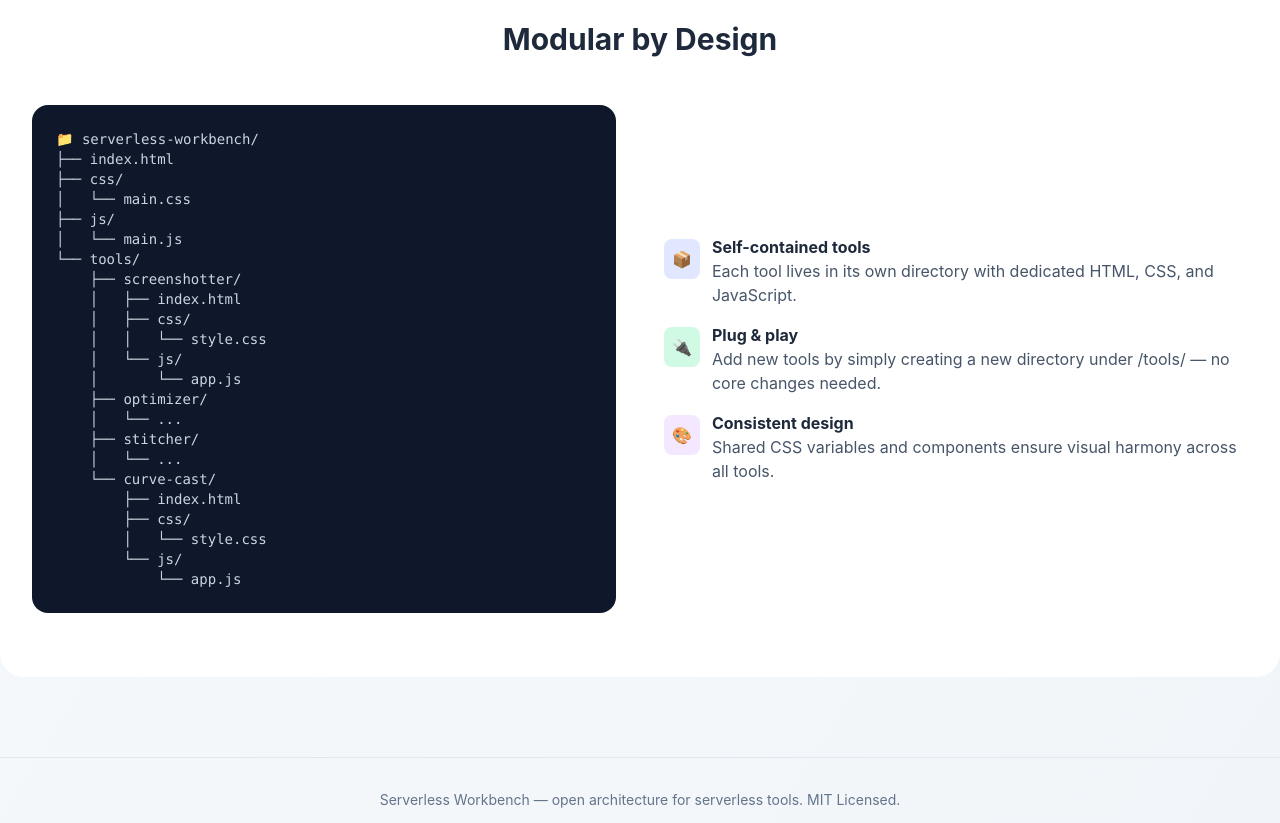
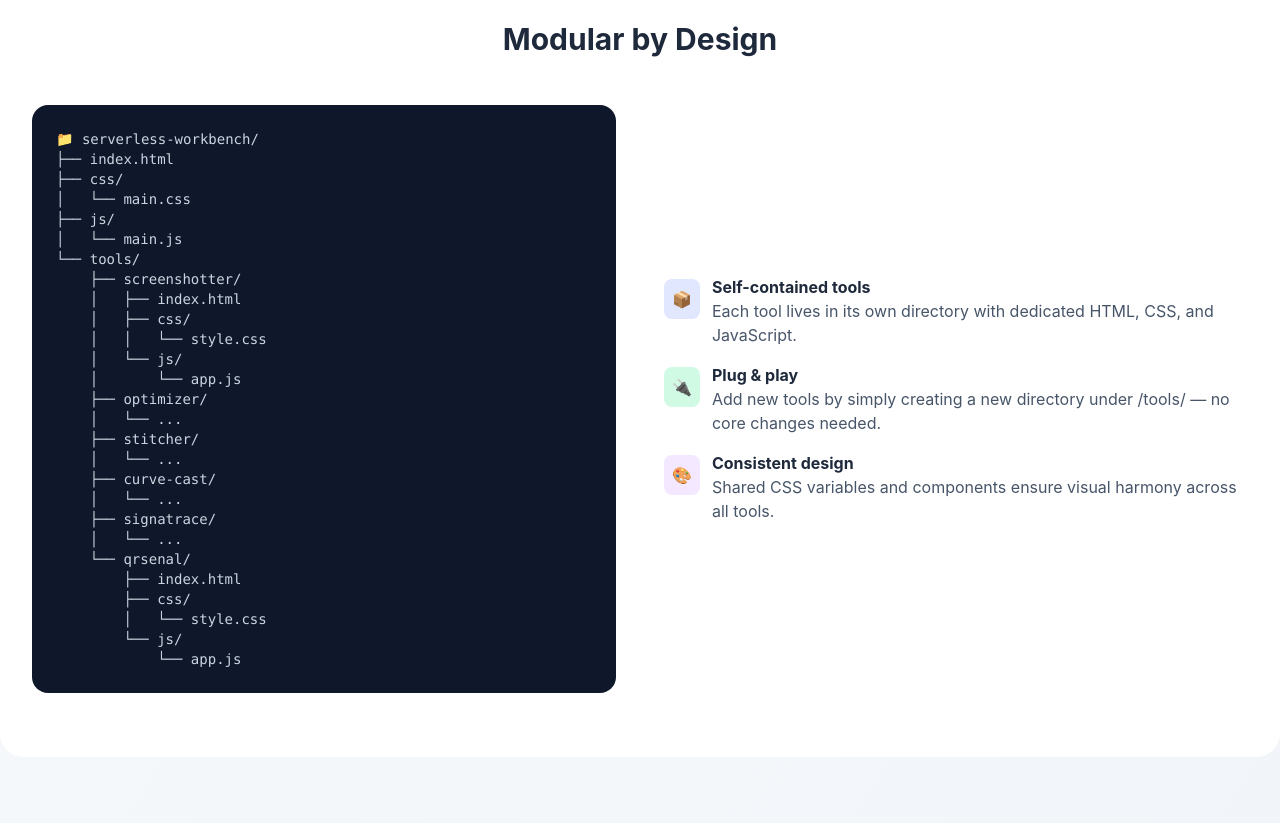
Before and after one commit to teddymazuri/Serverless-Workbench, a plain HTML site: page index.html in a window 1280 px wide. Shown: the part 1150-1973 px from the top of the page. Drawn offline with nearby package versions, Linux system fonts and the light colour scheme.

Commit message:
Add files via upload

```diff
--- a/index.html
+++ b/index.html
@@ -296,7 +296,11 @@
     │   └── ...
     ├── stitcher/
     │   └── ...
-    └── curve-cast/
+    ├── curve-cast/
+    │   └── ...
+    ├── signatrace/
+    │   └── ...
+    └── qrsenal/
         ├── index.html
         ├── css/
         │   └── style.css
```
